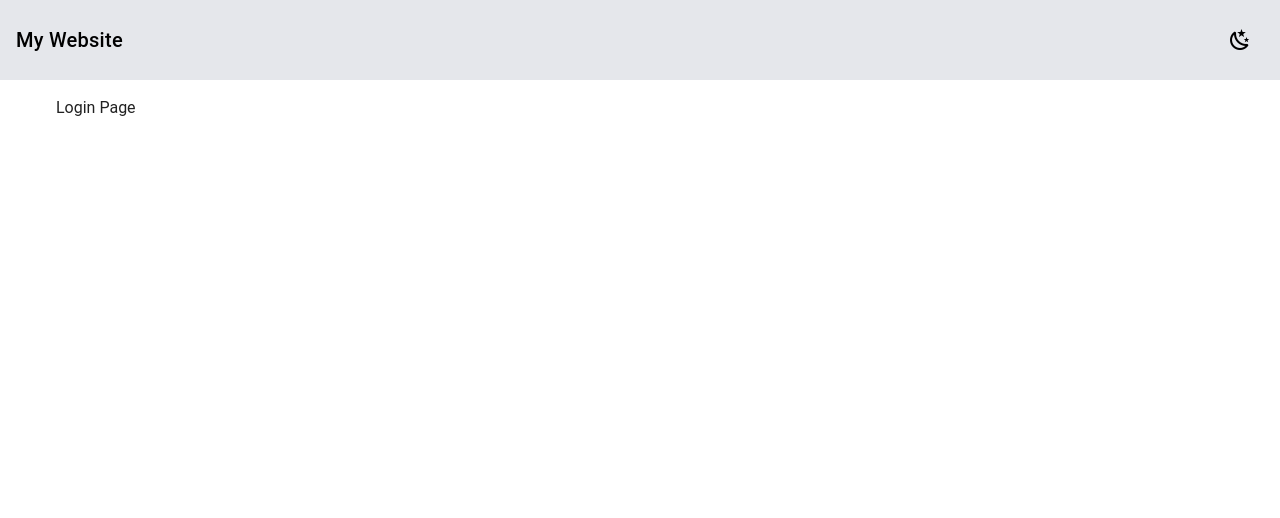
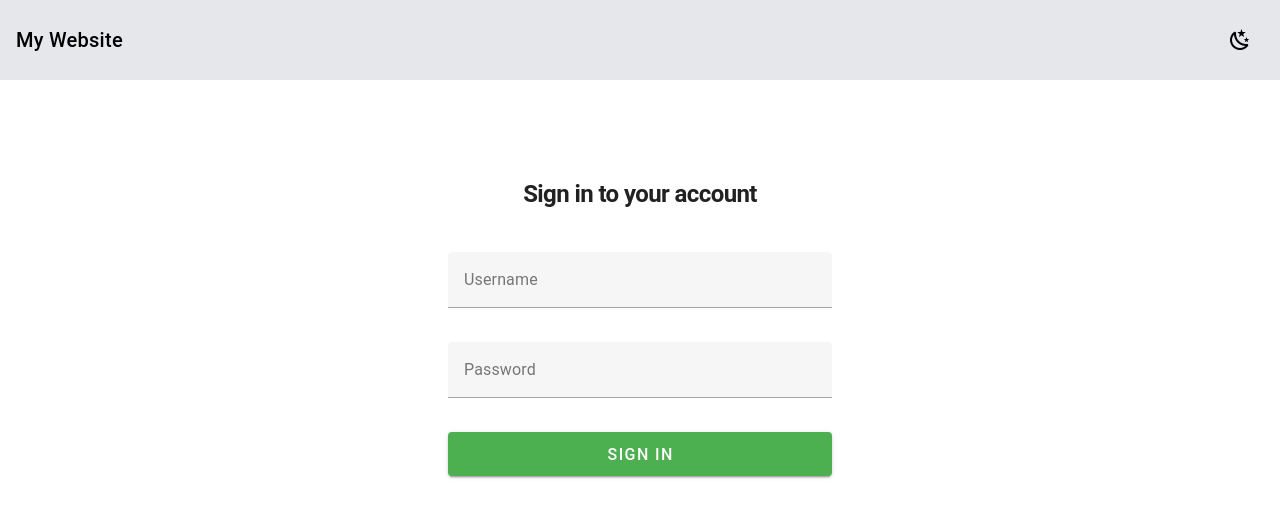
Before and after one commit to xayrullo/dashboard.frontend, a Nuxt app: page /login in a window 1280 px wide. Shown: the top 518 px of the page. Built offline with nearby package versions, Linux system fonts and the light colour scheme; no server answers.

Commit message:
Added ui to the login page

```diff
--- a/pages/login.vue
+++ b/pages/login.vue
@@ -1,5 +1,34 @@
 <template>
-  <v-container class="h-full"> Login Page </v-container>
+  <v-container class="h-full">
+    <div
+      class="flex flex-1 flex-col justify-center px-4 py-12 sm:px-6 lg:flex-none lg:px-20 xl:px-24"
+    >
+      <div class="mx-auto w-full max-w-sm lg:w-96">
+        <div>
+          <h2 class="mt-8 text-2xl/9 font-bold tracking-tight text-center">
+            Sign in to your account
+          </h2>
+        </div>
+
+        <div class="mt-10">
+          <div>
+            <v-form class="space-y-3">
+              <v-text-field
+                label="Username"
+                placeholder="johndoe@gmail.com"
+                type="email"
+              />
+
+              <v-text-field label="Password" type="password" />
+              <v-btn class="w-full" size="large" color="success">
+                Sign in
+              </v-btn>
+            </v-form>
+          </div>
+        </div>
+      </div>
+    </div>
+  </v-container>
 </template>
 
 <script setup lang="ts">
```
